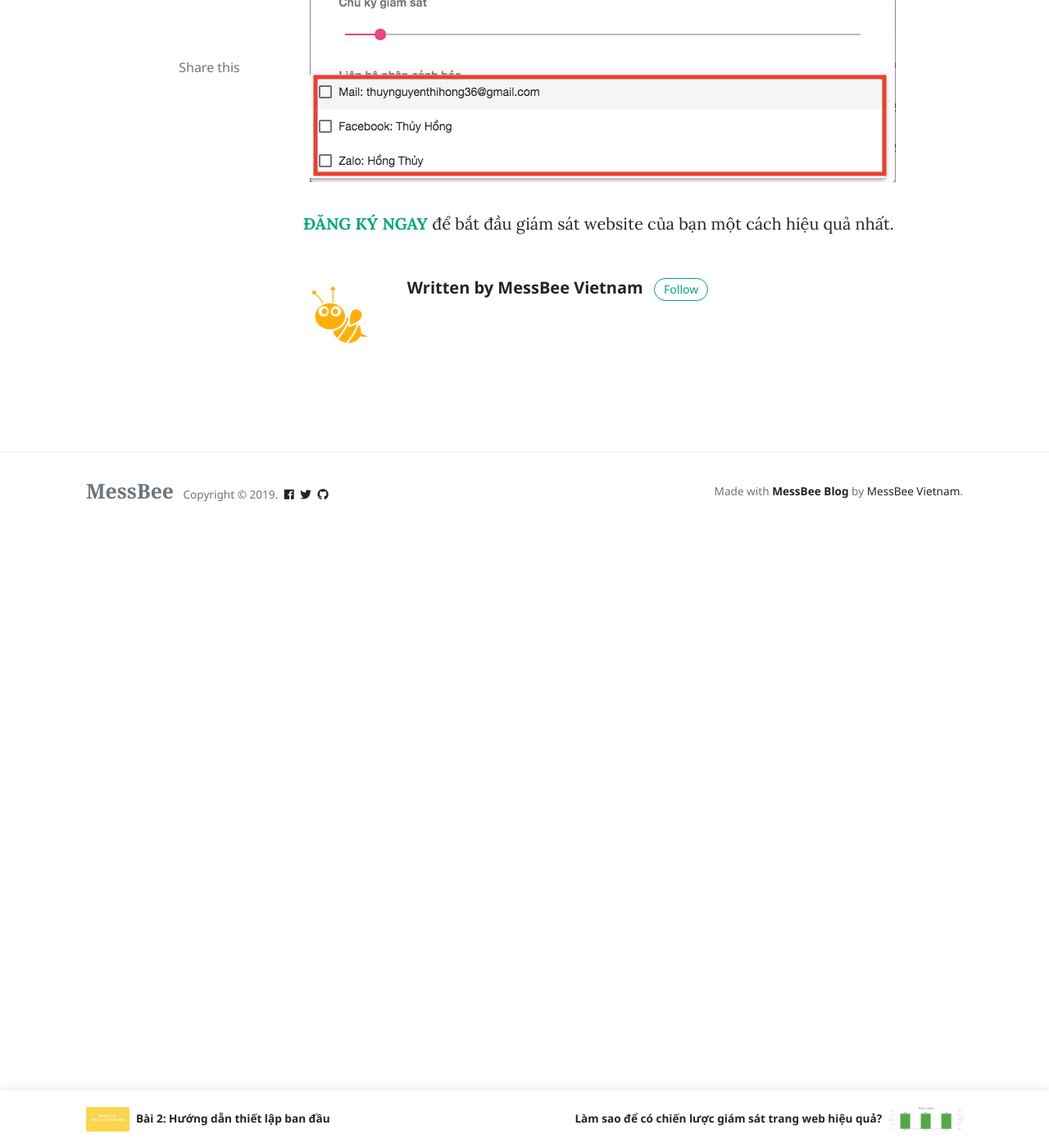
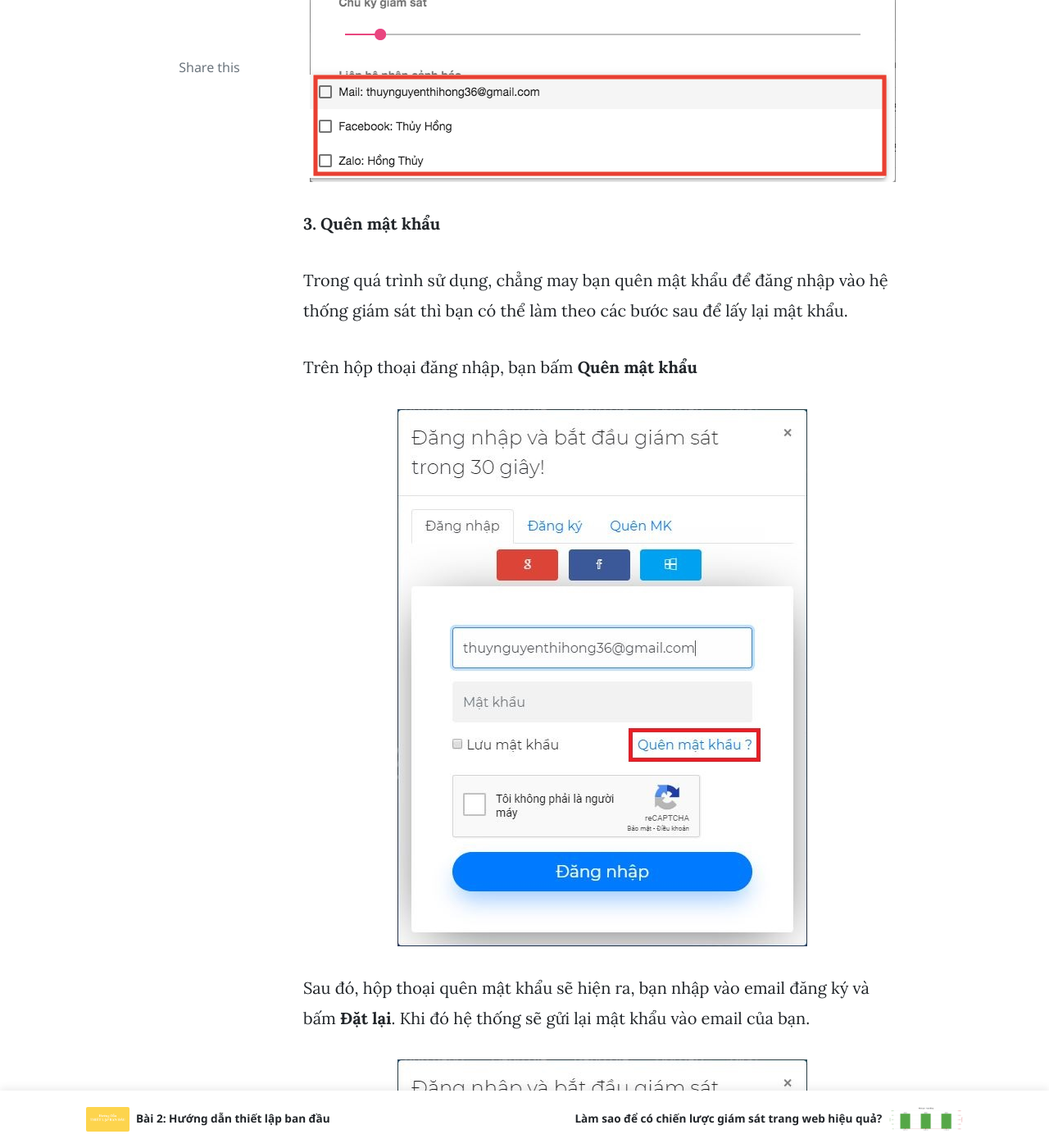
Before and after one commit to MessBeeVN/Blog, a Jekyll site: the page built from _posts/2019-08-30-quan-ly-tai-khoan.md, in a window 1280 px wide and 1400 px high, scrolled down 3884 px. Shown: the whole window at 82% size. Built offline with Jekyll 4.4.1, drawn with Linux system fonts in a browser that asks for light colours; nearby versions of some CDN libraries; comment, search, counter and statistics services are not loaded.

Commit message:
update post

```diff
--- a/_posts/2019-08-30-quan-ly-tai-khoan.md
+++ b/_posts/2019-08-30-quan-ly-tai-khoan.md
@@ -44,4 +44,16 @@
 
 ![walking]({{ site.baseurl }}/assets/images/caidat5.png){: .center-image }
 
+**3. Quên mật khẩu**
+
+Trong quá trình sử dụng, chẳng may bạn quên mật khẩu để đăng nhập vào hệ thống giám sát thì bạn có thể làm theo các bước sau để lấy lại mật khẩu.
+
+Trên hộp thoại đăng nhập, bạn bấm **Quên mật khẩu**
+
+![walking]({{ site.baseurl }}/assets/images/quenmk.jpg){: .center-image }
+
+Sau đó, hộp thoại quên mật khẩu sẽ hiện ra, bạn nhập vào email đăng ký và bấm **Đặt lại**. Khi đó hệ thống sẽ gửi lại mật khẩu vào email của bạn.
+
+![walking]({{ site.baseurl }}/assets/images/quenmk1.jpg){: .center-image }
+
 **[ĐĂNG KÝ NGAY](https://messbee.com/?utm_source=blog&utm_campaign=blog_post&utm_medium=post)** để bắt đầu giám sát website của bạn một cách hiệu quả nhất.
```
Also changed, not shown: assets/images/quenmk.JPG (added), assets/images/quenmk1.JPG (added).
